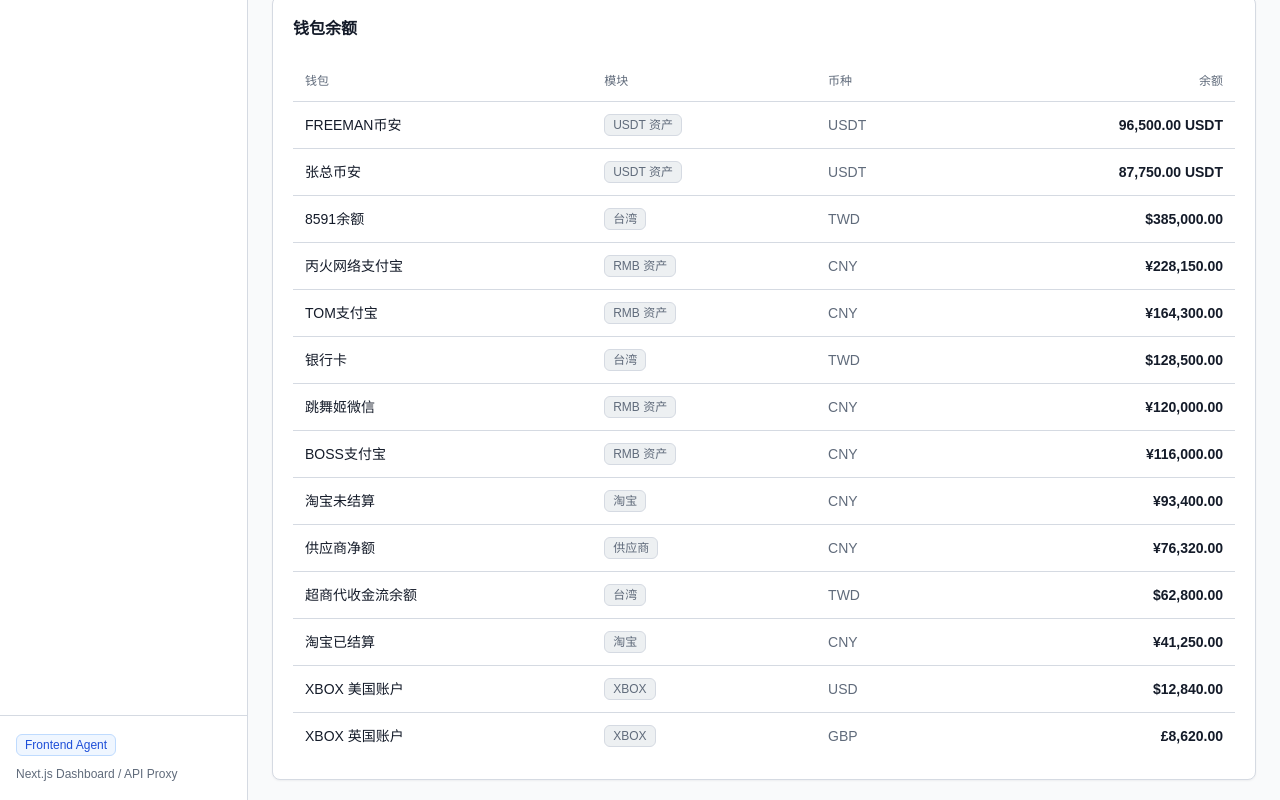
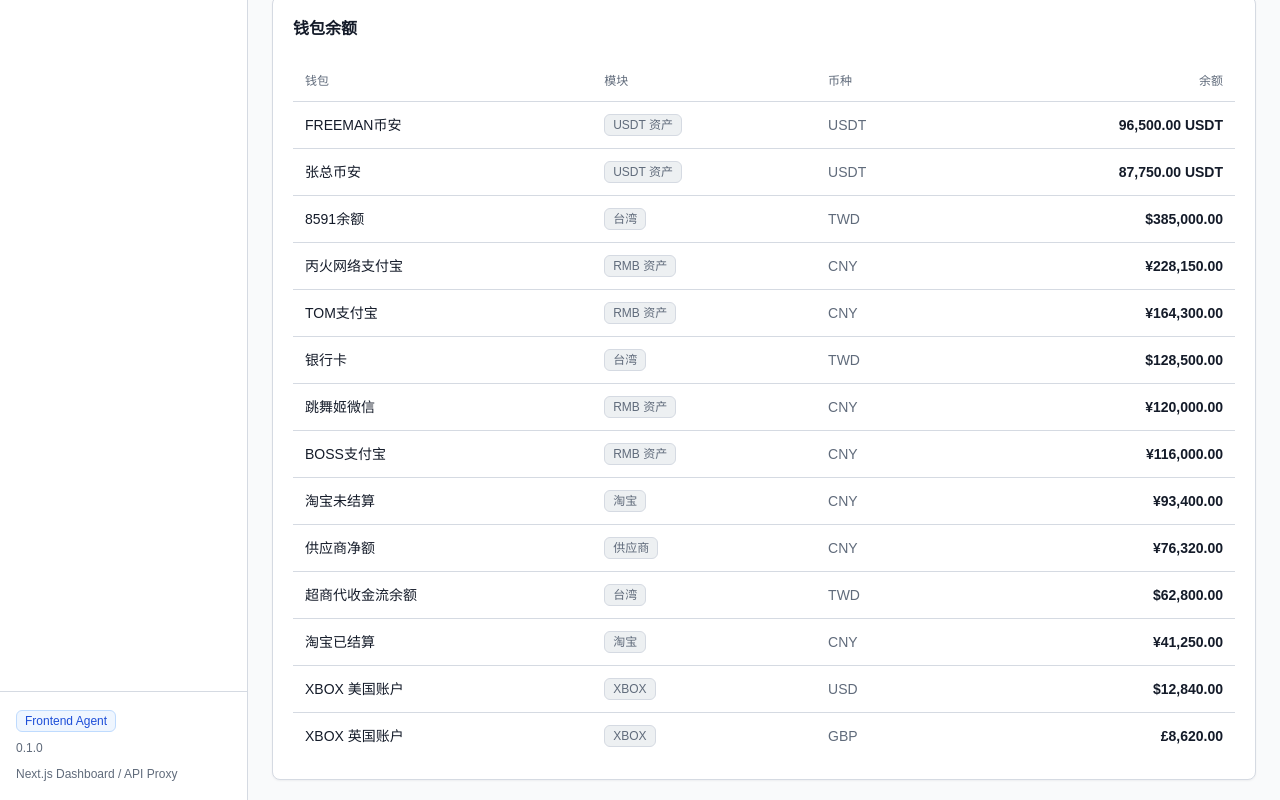
Before and after one commit to freeman27315-coder/finance-system, a Next.js app in the folder frontend/: page / in a window 1280 px wide. Shown: the part 776-1576 px from the top of the page. Built offline with nearby package versions, Linux system fonts and the light colour scheme; no server answers.

Commit message:
feat: show frontend agent version

```diff
--- a/frontend/components/app-shell.tsx
+++ b/frontend/components/app-shell.tsx
@@ -66,6 +66,7 @@
 
             <div className="mt-auto border-t border-border p-4">
               <Badge tone="transfer">Frontend Agent</Badge>
+              <p className="mt-2 text-xs text-muted-foreground">0.1.0</p>
               <p className="mt-2 text-xs leading-5 text-muted-foreground">Next.js Dashboard / API Proxy</p>
             </div>
           </div>
```
